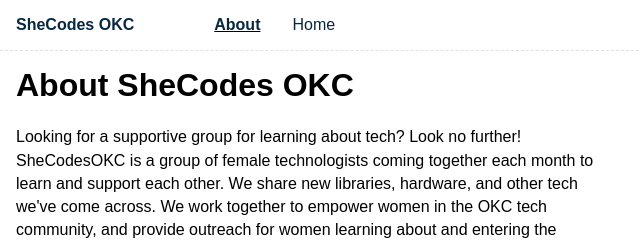
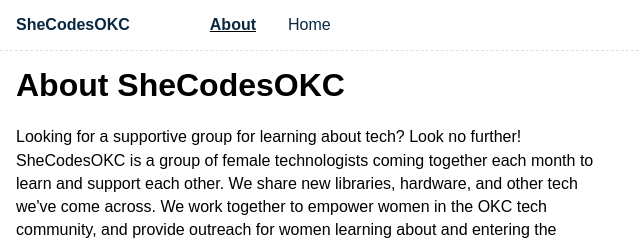
Before and after one commit to techlahoma/shecodes-okc-website, an Eleventy site: page about/index.md in a window 1280 px wide. Shown: the top 240 px of the page, 0-640 px from the left. Built offline with nearby package versions, Linux system fonts and the light colour scheme; Eleventy itself is replaced by a stand-in of ours; files that its build step writes are made by us from their sources.

Commit message:
small update

```diff
--- a/_data/metadata.json
+++ b/_data/metadata.json
@@ -1,6 +1,6 @@
 {
-  "title": "SheCodes OKC",
-  "url": "https://myurl.com/",
+  "title": "SheCodesOKC",
+  "url": "https://shecodesokc.com/",
   "feed": {
     "subtitle": "",
     "filename": "feed.xml",
--- a/about/index.md
+++ b/about/index.md
@@ -1,6 +1,6 @@
 ---
 layout: layouts/post.njk
-title: About SheCodes OKC
+title: About SheCodesOKC
 tags:
   - nav
 navtitle: About
```
